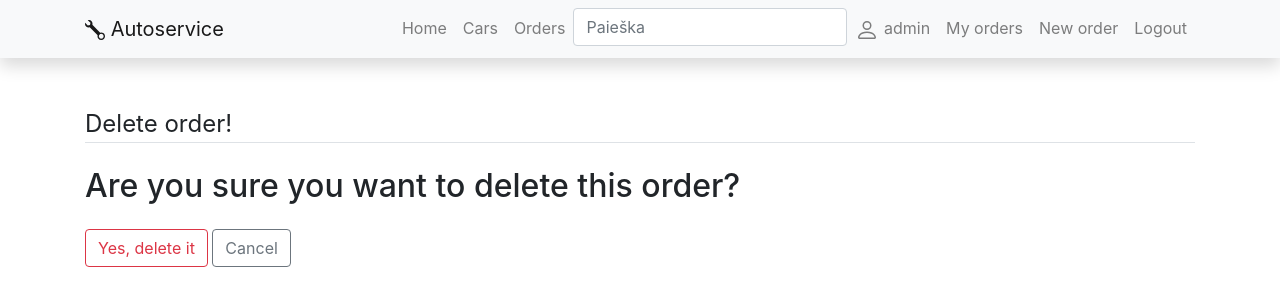
After one commit to ArijusVaitkevicius/autoservice, a Django app: page /autoservice/myorders/10/delete in a window 1280 px wide. The commit adds this page. Shown: the top 306 px of the page. Run offline with Django 3.2, Linux system fonts and the light colour scheme; a user stored in the database is signed in; data comes from the database, SQL or seed files in the repository; both versions use the stored data as it was after the commit; some libraries are stand-ins or nearby versions.

Commit message:
12 paskaita done

```diff
--- a/mysite/autoservice/forms.py
+++ b/mysite/autoservice/forms.py
@@ -1,5 +1,4 @@
 from .models import OrderComment
-from django import forms
 from .models import Profile
 from django import forms
 from django.contrib.auth.models import User
--- a/mysite/autoservice/models.py
+++ b/mysite/autoservice/models.py
@@ -1,6 +1,8 @@
 from django.db import models
 from django.contrib.auth.models import User
 from datetime import date
+
+from django.urls import reverse
 from tinymce.models import HTMLField
 from PIL import Image
 
--- /dev/null
+++ b/mysite/autoservice/templates/order_delete.html
@@ -0,0 +1,17 @@
+{% extends "base.html" %}
+{% load crispy_forms_tags %}
+{% block content %}
+    <div class="content-section">
+    <form method="POST">
+        {% csrf_token %}
+        <fieldset class="form-group">
+            <legend class="border-bottom mb-4">Delete order!</legend>
+            <h2>Are you sure you want to delete this order?</h2>
+        </fieldset>
+        <div class="form-group">
+            <button class="btn btn-outline-danger" type="submit">Yes, delete it</button>
+            <a class="btn btn-outline-secondary" href="{% url 'my-orders' %}">Cancel</a>
+        </div>
+    </form>
+    </div>
+{% endblock content %}
--- a/mysite/autoservice/templates/user_orders.html
+++ b/mysite/autoservice/templates/user_orders.html
@@ -6,7 +6,11 @@
      <ul>
         {% for order in order_list %}
             <li>
-            <a class="{% if order.is_overdue %}text-danger{% endif %}" href="{% url 'order-detail' order.pk %}">{{ order.car }} ({{ order.due_date }})</a>
+                <a class="{% if order.is_overdue %}text-danger{% endif %}" href="{% url 'order-detail' order.pk %}">{{ order.car }} ({{ order.due_back }})</a>
+                {% if order.client == user %}
+                    <a class="btn btn-secondary btn-sm mt-1 mb-1" href="{% url 'my-order-update' order.id %}">Update</a>
+                    <a class="btn btn-danger btn-sm mt-1 mb-1" href="{% url 'my-order-delete' order.id %}">Delete</a>
+                {% endif %}
             </li>
         {% endfor %}
       </ul>
--- a/mysite/autoservice/urls.py
+++ b/mysite/autoservice/urls.py
@@ -9,6 +9,8 @@ urlpatterns = [
     path('orders/<int:pk>', views.OrderDetailView.as_view(), name='order-detail'),
     path('myorders/', views.OrdersByUserListView.as_view(), name='my-orders'),
     path('myorders/new', views.OrderByUserCreateView.as_view(), name='new-order'),
+    path('myorders/<int:pk>/update', views.OrderByUserUpdateView.as_view(), name='my-order-update'),
+    path('myorders/<int:pk>/delete', views.OrderByUserDeleteView.as_view(), name='my-order-delete'),
     path('search/', views.search, name='search'),
     path('accounts/', include('django.contrib.auth.urls')),
     path('register/', views.register, name='register'),
--- a/mysite/autoservice/views.py
+++ b/mysite/autoservice/views.py
@@ -3,7 +3,7 @@ from .models import CarModel, Car, Order, OrderLine, Service
 from django.views import generic
 from django.core.paginator import Paginator
 from django.db.models import Q
-from django.contrib.auth.mixins import LoginRequiredMixin
+from django.contrib.auth.mixins import LoginRequiredMixin, UserPassesTestMixin
 from django.shortcuts import redirect
 from django.contrib.auth.forms import User
 from django.views.decorators.csrf import csrf_protect
@@ -63,10 +63,10 @@ class OrderDetailView(FormMixin, generic.DetailView):
     def get_success_url(self):
         return reverse('order-detail', kwargs={'pk': self.object.id})
 
-    # def get_context_data(self, *args, **kwargs):
-    #     context = super(OrderDetailView, self).get_context_data(**kwargs)
-    #     context['form'] = OrderCommentForm(initial={'order': self.object})
-    #     return context
+    def get_context_data(self, *args, **kwargs):
+        context = super(OrderDetailView, self).get_context_data(**kwargs)
+        context['form'] = OrderCommentForm(initial={'order': self.object})
+        return context
 
     def post(self, request, *args, **kwargs):
         self.object = self.get_object()
@@ -89,18 +89,43 @@ class OrdersByUserListView(LoginRequiredMixin, generic.ListView):
     paginate_by = 10
 
     def get_queryset(self):
-        return Order.objects.filter(client=self.request.user).filter(status__exact='v').order_by('due_back')
+        return Order.objects.filter(client=self.request.user).order_by('due_back')
 
 
 class OrderByUserCreateView(LoginRequiredMixin, generic.CreateView):
     model = Order
     fields = ['car', 'due_back']
     success_url = "/autoservice/orders/"
-    template_name = 'new_order_form.html'
+    template_name = 'order_form.html'
 
     def form_valid(self, form):
         form.instance.client = self.request.user
         return super().form_valid(form)
+
+
+class OrderByUserUpdateView(LoginRequiredMixin, UserPassesTestMixin, generic.UpdateView):
+    model = Order
+    fields = ['car', 'due_back']
+    success_url = "/autoservice/myorders/"
+    template_name = 'order_form.html'
+
+    def form_valid(self, form):
+        form.instance.client = self.request.user
+        return super().form_valid(form)
+
+    def test_func(self):
+        order = self.get_object()
+        return self.request.user == order.client
+
+
+class OrderByUserDeleteView(LoginRequiredMixin, UserPassesTestMixin, generic.DeleteView):
+    model = Order
+    success_url = "/autoservice/myorders/"
+    template_name = 'order_delete.html'
+
+    def test_func(self):
+        order = self.get_object()
+        return self.request.user == order.client
 
 
 def search(request):
```
Also changed, not shown: mysite/autoservice/templates/order_form.html (renamed from mysite/autoservice/templates/new_order_form.html), mysite/db.sqlite3.
